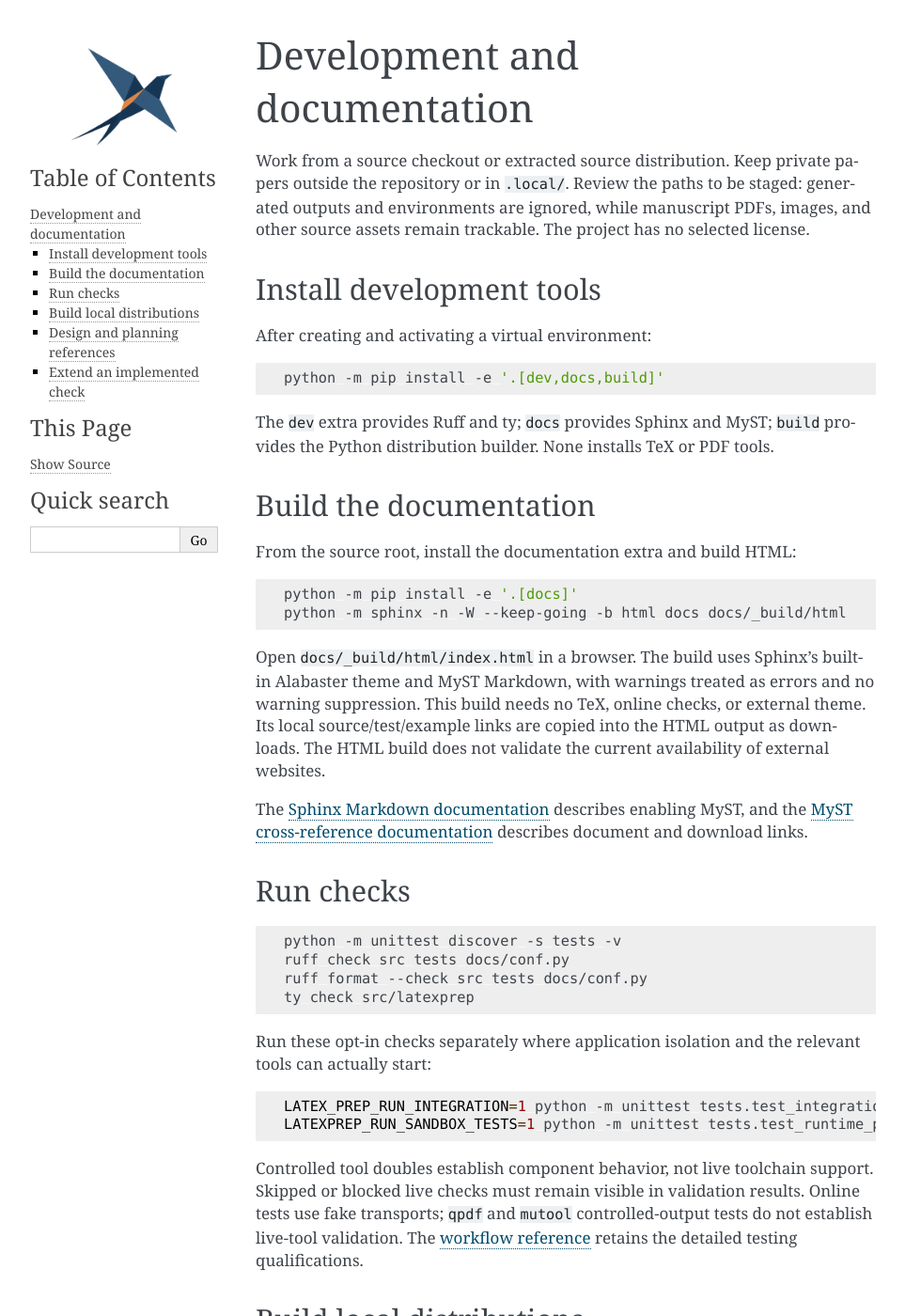
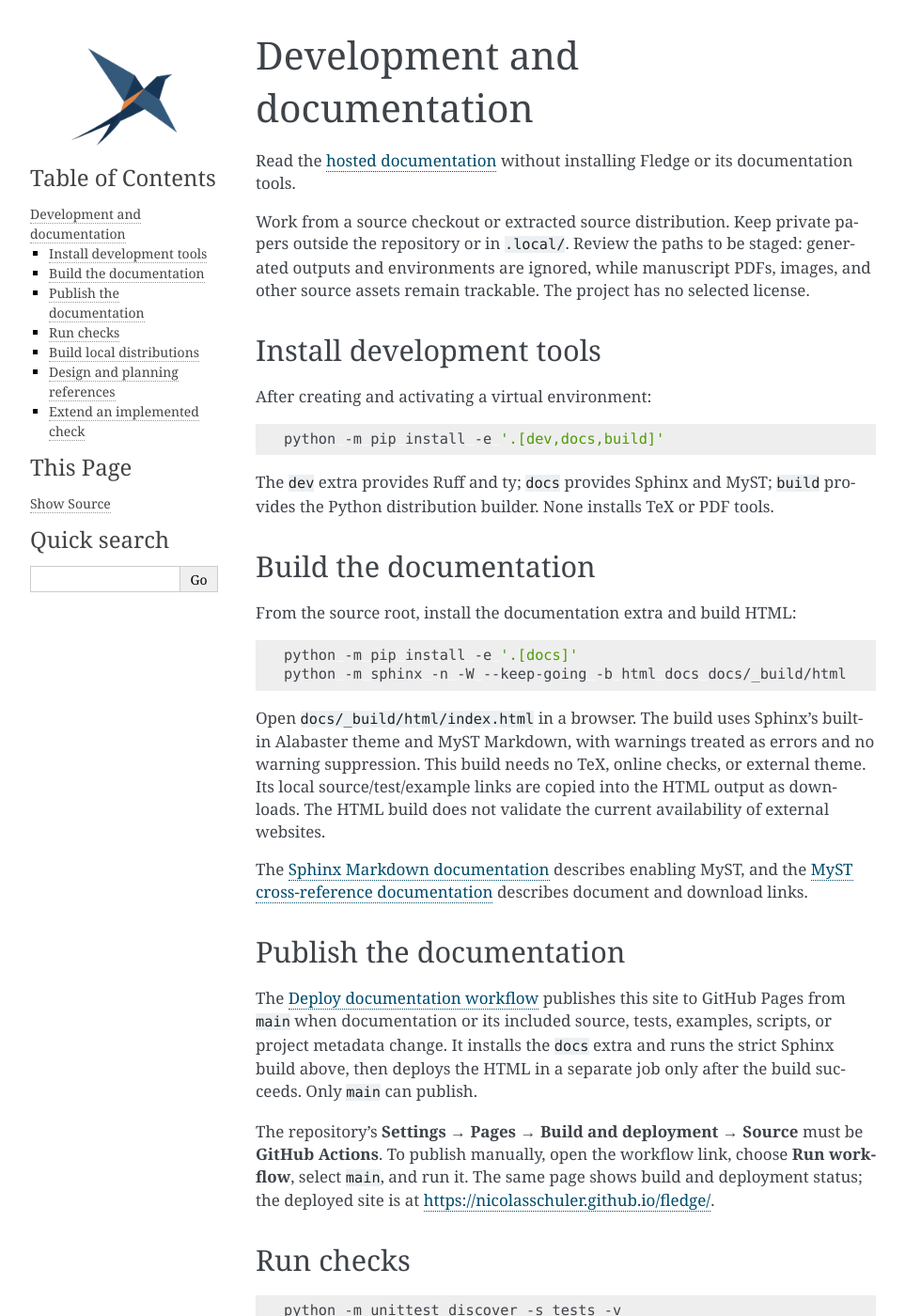
Before and after one commit to NicolasSchuler/fledge, a Sphinx documentation site: the page built from docs/development.md, in a window 1280 px wide and 1400 px high. Shown: the whole window at 94% size, without its empty margins (148-1111 px from the left). Built offline with Sphinx 7.4.7, drawn with Linux system fonts in a browser that asks for light colours.

Commit message:
Publish Sphinx documentation with GitHub Pages
Build the documentation strictly on relevant main changes and manual dispatch, then deploy the Pages artifact with separate publishing permissions. Link readers to the hosted guides and document the publication workflow.

```diff
--- a/docs/development.md
+++ b/docs/development.md
@@ -1,4 +1,7 @@
 # Development and documentation
+
+Read the [hosted documentation](https://nicolasschuler.github.io/fledge/) without
+installing Fledge or its documentation tools.
 
 Work from a source checkout or extracted source distribution. Keep private papers
 outside the repository or in `.local/`. Review the paths to be staged: generated
@@ -35,6 +38,19 @@ The [Sphinx Markdown documentation](https://www.sphinx-doc.org/en/master/usage/m
 describes enabling MyST, and the
 [MyST cross-reference documentation](https://myst-parser.readthedocs.io/en/latest/syntax/cross-referencing.html)
 describes document and download links.
+
+## Publish the documentation
+
+The [Deploy documentation workflow](https://github.com/NicolasSchuler/fledge/actions/workflows/docs.yml)
+publishes this site to GitHub Pages from `main` when documentation or its included
+source, tests, examples, scripts, or project metadata change. It installs the
+`docs` extra and runs the strict Sphinx build above, then deploys the HTML in a
+separate job only after the build succeeds. Only `main` can publish.
+
+The repository's **Settings → Pages → Build and deployment → Source** must be
+**GitHub Actions**. To publish manually, open the workflow link, choose **Run
+workflow**, select `main`, and run it. The same page shows build and deployment
+status; the deployed site is at <https://nicolasschuler.github.io/fledge/>.
 
 ## Run checks
 
--- a/pyproject.toml
+++ b/pyproject.toml
@@ -12,6 +12,7 @@ dependencies = ["click>=8.1,<9", "rich>=13.7,<15"]
 
 [project.urls]
 Repository = "https://github.com/NicolasSchuler/fledge"
+Documentation = "https://nicolasschuler.github.io/fledge/"
 
 [project.optional-dependencies]
 docs = ["sphinx>=8,<10", "myst-parser>=4,<6"]
```
Also changed, not shown: README.md (+9 -6 lines), 1 other file.
